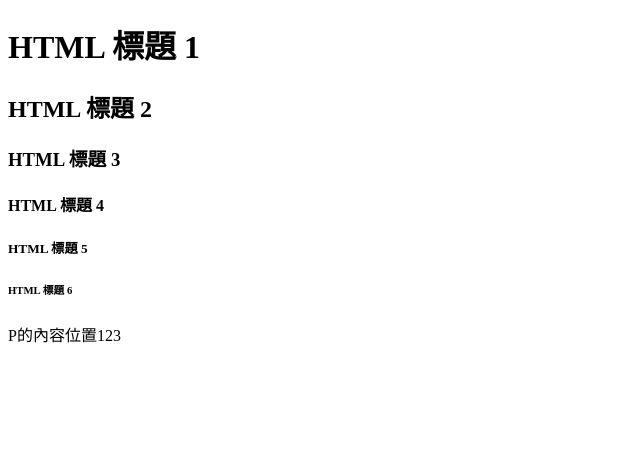
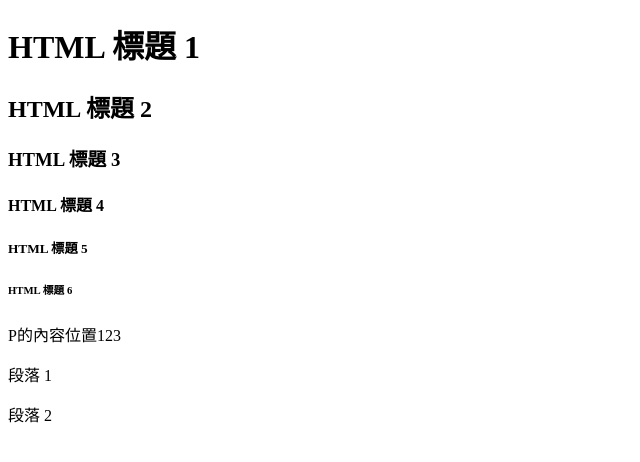
Before and after one commit to brian7lan3/BLTest_HTML_Tutorial, a plain HTML site: page index.html in a window 1280 px wide. Shown: the whole page, without its empty margins (0-640 px from the left). Drawn offline with Linux system fonts and the light colour scheme.

Commit message:
COMMIT第三次

```diff
--- a/index.html
+++ b/index.html
@@ -16,6 +16,9 @@
     <h5>HTML 標題 5</h5>
     <h6>HTML 標題 6</h6>
     <P>P的內容位置123</P>
+    <p>段落 1</p>
+    <p>段落 2</p>
+
 
 </body>
 
```
